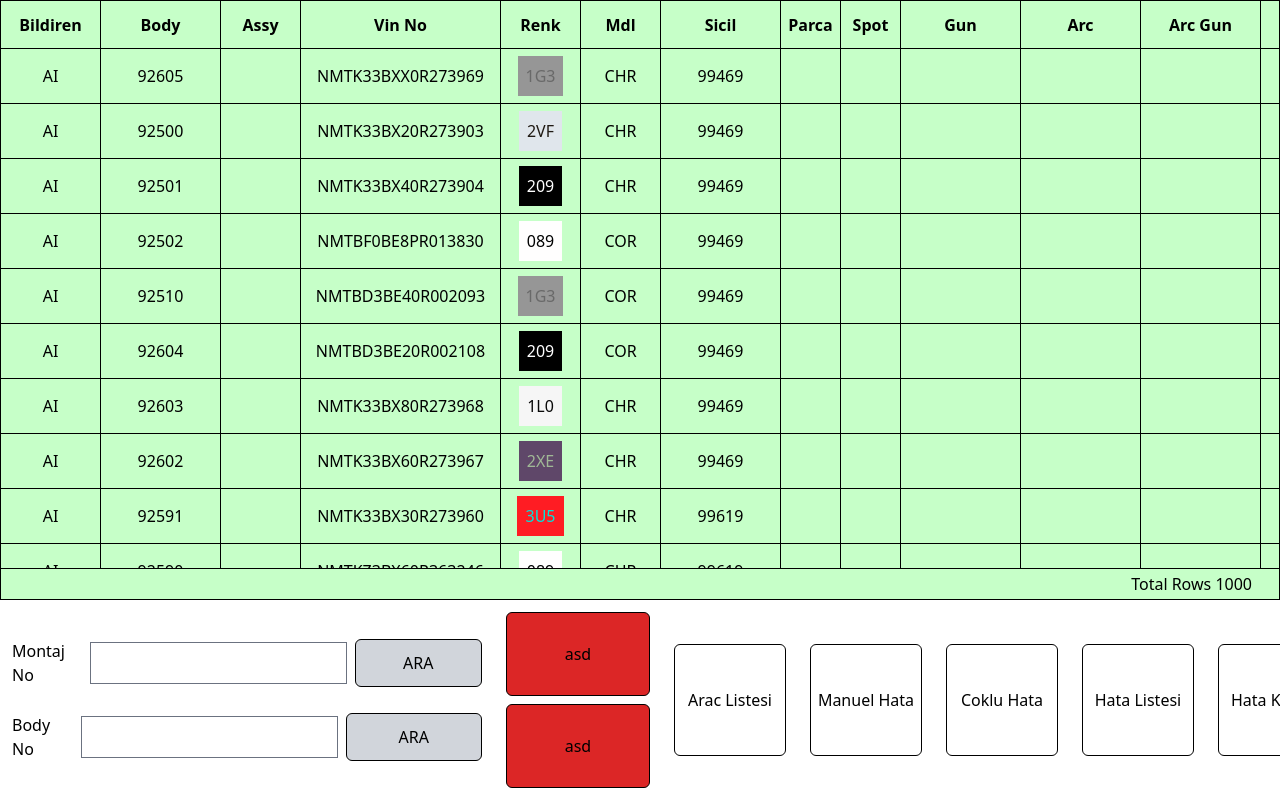
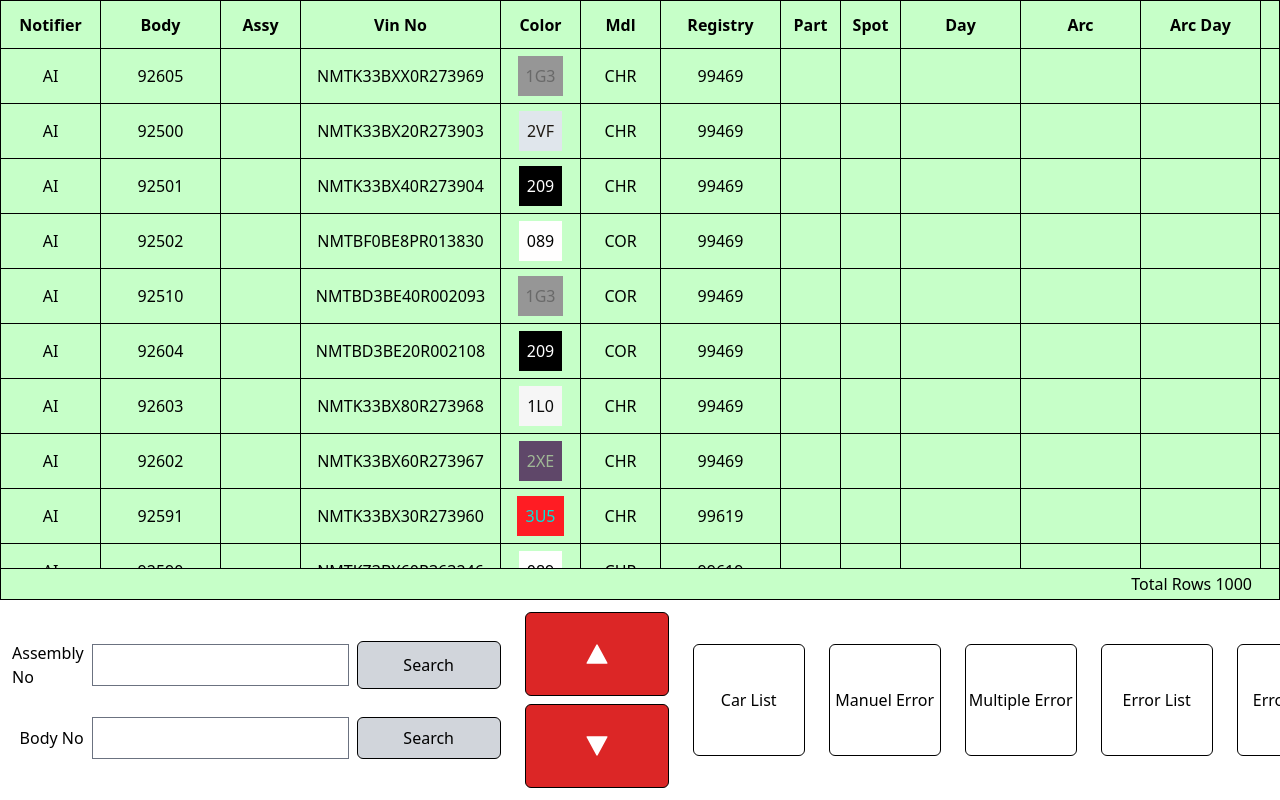
Before and after one commit to batu0b/sau-toyota-frontend, a React (Create React App) app: page /cvqsterminal/defectentry/1/1/errorlist in a window 1280 px wide. Built offline with nearby package versions, Linux system fonts and the light colour scheme; data requests are answered from the project's data file.

Commit message:
Fix lang

```diff
--- a/src/Lang/i18.js
+++ b/src/Lang/i18.js
@@ -20,9 +20,9 @@ i18n
           Alltermianls: "ALL TERMINALS",
           Bychapter: "By Chapter",
           Basedonfilter: "Based on filter",
-          Month: "month",
-          Year: "year",
-          Day: "day",
+          Month: "Month",
+          Year: "Year",
+          Day: "Day",
           Shift: "Shift",
           ShiftR: "R",
           ShiftB: "B",
@@ -34,6 +34,40 @@ i18n
           Login: "Login",
           Close: "Close",
           TerminalList: "Terminal List",
+          ErrorEntryPage: "Error Entry Page",
+          Color: "Color",
+          QuickSave: "Quick Save",
+          SaveAndSkip: "Save And Skip",
+          Search: "Search",
+          ErrorEntry: "Error Entry",
+          TerminalFirstImage: "Terminal First Image",
+          FrequentError: "Frequent Error",
+          Back: "Back",
+          Exit: "Exit",
+          ModelFirstImage: "Model First Image",
+          ErrorList: "Error List",
+          Clear: "Clear",
+          LargeFont: "Large Font",
+          Notifier: "Notifier",
+          Registry: "Registry",
+          Part: "Part",
+          Error: "Error",
+          Hour: "Hour",
+          ErrorType: "Error Type",
+          SubManaging: "Sub Managing",
+          Process: "Process",
+          AskError: "Ask Error",
+          CarList: "Car List",
+          ManuelError: "Manuel Error",
+          MultipleError: "Multiple Error",
+          ErrorCopy: "Error Copy",
+          Cancel: "Cancel",
+          Description: "Description",
+          ErrorManaging: "Error Managing",
+          ErrorClass: "Error Class",
+          ExitDepartment: "Exit Department",
+          RepairType: "Repair Type",
+          RepairMethod: "Repair Method",
         },
       },
       tr: {
@@ -44,9 +78,9 @@ i18n
           Alltermianls: "TÜM TERMİNALLER",
           Bychapter: "Bölüm bazında",
           Basedonfilter: "Filitre bazında",
-          Month: "ay",
-          Year: "yıl",
-          Day: "gün",
+          Month: "Ay",
+          Year: "Yıl",
+          Day: "Gün",
           Shift: "Vardiya",
           ShiftR: "K",
           ShiftB: "M",
@@ -58,6 +92,40 @@ i18n
           Login: "Giriş Yap",
           Close: "Kapat",
           TerminalList: "Terminal Listesi",
+          ErrorEntryPage: "Hata Girişi",
+          Color: "Renk",
+          QuickSave: "Hızlı Kaydet",
+          SaveAndSkip: "Kaydet Ve Gec",
+          Search: "Ara",
+          ErrorEntry: "Hata Kayıt",
+          TerminalFirstImage: "Terminal İlk Resim",
+          FrequentError: "Sık Gelen Hata",
+          Back: "Geri",
+          Exit: "Çıkış",
+          ModelFirstImage: "Model İlk Resim",
+          ErrorList: "Hata Listesi",
+          Clear: "Temizle",
+          LargeFont: "Büyük Font",
+          Notifier: "Bildiren",
+          Registry: "Sicil",
+          Part: "Parça",
+          Error: "Hata",
+          Hour: "Saat",
+          ErrorType: "Hata Türü",
+          SubManaging: "Alt Sorumlu",
+          Process: "İşlem",
+          AskError: "Hata Sor",
+          CarList: "Araç Listesi",
+          ManuelError: "Manuel Hata",
+          MultipleError: "Çoklu Error",
+          ErrorCopy: "Hata Kopya",
+          Cancel: "İptal",
+          Description: "Açılklama",
+          ErrorManaging: "Hata Sorumlusu",
+          ErrorClass: "Hata Sınıfı",
+          ExitDepartment: "Çıkış Departmanı",
+          RepairType: "Tamir Tipi",
+          RepairMethod: "Tamir Metodu",
         },
       },
       ru: {
--- a/src/components/ErrorTable.js
+++ b/src/components/ErrorTable.js
@@ -85,7 +85,6 @@ export default function ErrorTable({ columns, data }) {
       <div className="h-[calc(100%-5rem)]" {...getTableBodyProps()}>
         <AutoSizer style={{ height: "100%" }}>
           {({ height, width }) => {
-            console.log(height);
             return (
               <FixedSizeList
                 height={height}
--- a/src/pages/ErrorEntryPage.js
+++ b/src/pages/ErrorEntryPage.js
@@ -10,6 +10,7 @@ import {
   ImgComponent,
 } from "../components/ErrorEntryComponents";
 import { SnackBarComponent } from "../components/SnackBar";
+import { useTranslation } from "react-i18next";
 
 export default function ErrorEntryPage() {
   const { data, isLoading } = useFetch(`${apiUrl}BoxData`);
@@ -94,6 +95,8 @@ export default function ErrorEntryPage() {
     }
   }, [data]);
 
+  const { t } = useTranslation();
+
   const HandleErrorSave = () => {
     setClicked(true);
     setShow(true);
@@ -114,14 +117,15 @@ export default function ErrorEntryPage() {
                     {" "}
                     <span className="ErrorEntryTopBttn">
                       {" "}
-                      <label>Montaj No</label> {ExampleData.ExampleData.assyNo}
+                      <label>{t("assemblyNo")}</label>{" "}
+                      {ExampleData.ExampleData.assyNo}
                     </span>{" "}
                     <span className="ErrorEntryTopBttn text-white bg-blue-600">
                       {" "}
                       <label>Body No</label> {ExampleData.ExampleData.bodyNo}
                     </span>
                     <span className="uppercase text-black/60 text-xl">
-                      Hata giris ekrani
+                      {t("ErrorEntryPage")}
                     </span>
                   </div>
 
@@ -129,7 +133,7 @@ export default function ErrorEntryPage() {
                     style={{ background: `${ExampleData.ExampleData.bgColor}` }}
                     className={` ErrorEntryTopBttn text-white drop-shadow-lg   `}
                   >
-                    <label>Renk</label>
+                    <label>{t("Color")} </label>
                     {ExampleData.ExampleData.bgColor}
                   </span>
                 </div>
@@ -140,7 +144,7 @@ export default function ErrorEntryPage() {
                     disabled={previousObj.length === 0}
                     onClick={prevClick}
                   >
-                    {"<"} Geri
+                    {"<"} {t("Back")}
                   </button>
                   <button
                     onClick={() =>
@@ -148,23 +152,23 @@ export default function ErrorEntryPage() {
                     }
                     className="ErrorPageBtn"
                   >
-                    Cikis
+                    {t("Exit")}
                   </button>{" "}
                   <button onClick={returnMainObj} className="ErrorPageBtn">
-                    Model Ilk Resmi
+                    {t("ModelFirstImage")}
                   </button>
                   <button
                     onClick={() => navigate("errorlist")}
                     className="ErrorPageBtn"
                   >
-                    Hata Listesi
+                    {t("ErrorList")}
                   </button>
-                  <button className="ErrorPageBtn">Temizle</button>
+                  <button className="ErrorPageBtn">{t("Clear")}</button>
                   <button
                     onClick={() => setLargeFont(true)}
                     className="ErrorPageBtn"
                   >
-                    Buyuk Font
+                    {t("LargeFont")}
                   </button>
                 </span>
               </div>
@@ -199,13 +203,13 @@ export default function ErrorEntryPage() {
                     </div>
                     <div className="flex flex-col gap-4">
                       <button className="ErrorEntrySideBttn text-black/50 border-black/50">
-                        Hizli Kaydet
+                        {t("QuickSave")}
                       </button>
                       <button
                         disabled
                         className="ErrorEntrySideBttn text-black/50 border-black/50 "
                       >
-                        Kaydet Ve gec
+                        {t("SaveAndSkip")}
                       </button>
                       <button
                         onClick={HandleErrorSave}
@@ -216,7 +220,7 @@ export default function ErrorEntryPage() {
                             : ""
                         }`}
                       >
-                        Hata Kayit
+                        {t("ErrorEntry")}
                       </button>
                     </div>
                   </div>
@@ -227,12 +231,14 @@ export default function ErrorEntryPage() {
                       value={ExampleData.ExampleData.assyNo}
                       type="text"
                     />
-                    <button className="ErrorEntrySideBttn">ara</button>
                     <button className="ErrorEntrySideBttn">
-                      terminal ilk resim
+                      {t("Search")}
                     </button>
                     <button className="ErrorEntrySideBttn">
-                      sik gelen hata
+                      {t("TerminalFirstImage")}
+                    </button>
+                    <button className="ErrorEntrySideBttn">
+                      {t("FrequentError")}
                     </button>{" "}
                     <button disabled className="ErrorEntrySideBttn">
                       manifest
@@ -260,14 +266,15 @@ export default function ErrorEntryPage() {
                 {" "}
                 <span className="ErrorEntryTopBttn">
                   {" "}
-                  <label>Montaj No</label> {ExampleData.ExampleData.assyNo}
+                  <label>{t("assemblyNo")}</label>{" "}
+                  {ExampleData.ExampleData.assyNo}
                 </span>{" "}
                 <span className="ErrorEntryTopBttn text-white bg-blue-600">
                   {" "}
                   <label>Body No</label> {ExampleData.ExampleData.bodyNo}
                 </span>
                 <span className="uppercase text-black/60 text-xl">
-                  Hata giris ekrani
+                  {t("ErrorEntryPage")}
                 </span>
               </div>
 
@@ -275,7 +282,7 @@ export default function ErrorEntryPage() {
                 style={{ background: `${ExampleData.ExampleData.bgColor}` }}
                 className={` ErrorEntryTopBttn text-white drop-shadow-lg   `}
               >
-                <label>Renk</label>
+                <label>{t("Color")}</label>
                 {ExampleData.ExampleData.bgColor}
               </span>
               <h1 className="text-red-600 text-xl font-normal">
@@ -298,14 +305,14 @@ export default function ErrorEntryPage() {
                     onClick={() => setLargeFont(false)}
                     className="ErrorEntrySideBttn bg-red-600 text-white"
                   >
-                    Hata Girisi
+                    {t("ErrorEntry")}
                   </button>
                   <input
                     className="p-2 text-xl"
                     value={ExampleData.ExampleData.assyNo}
                     type="text"
                   />
-                  <button className="ErrorEntrySideBttn">Ara</button>
+                  <button className="ErrorEntrySideBttn"> {t("Search")}</button>
                 </div>
               </div>
             </div>
--- a/src/pages/ErrorHandlingPage.js
+++ b/src/pages/ErrorHandlingPage.js
@@ -2,7 +2,12 @@ import React from "react";
 import { useTranslation } from "react-i18next";
 import { useNavigate } from "react-router-dom";
 import ErrorTable from "../components/ErrorTable";
-import { DeleteIco, PencilIco, SaveIco } from "../components/Icons/Index";
+import {
+  DeleteIco,
+  PencilIco,
+  SaveIco,
+  TriangleIco,
+} from "../components/Icons/Index";
 import { apiUrl } from "../db/config";
 import { useFetch } from "../hooks/useFetch";
 
@@ -18,7 +23,7 @@ export default function ErrorHandlingPage() {
   const columns = React.useMemo(
     () => [
       {
-        Header: "Bildiren",
+        Header: t("Notifier"),
         accessor: "depCode",
         width: 100,
       },
@@ -39,7 +44,7 @@ export default function ErrorHandlingPage() {
         width: 200,
       },
       {
-        Header: "Renk",
+        Header: t("Color"),
         accessor: "colorExtCode",
         Cell: ({ value, row, data }) => {
           return (
@@ -61,12 +66,12 @@ export default function ErrorHandlingPage() {
         width: 80,
       },
       {
-        Header: "Sicil",
+        Header: t("Registry"),
         accessor: "localId",
         width: 120,
       },
       {
-        Header: "Parca",
+        Header: t("Part"),
         accessor: "parca",
         width: 60,
       },
@@ -76,7 +81,7 @@ export default function ErrorHandlingPage() {
         width: 60,
       },
       {
-        Header: "Gun",
+        Header: t("Day"),
         accessor: "gun",
       },
       {
@@ -84,34 +89,34 @@ export default function ErrorHandlingPage() {
         accessor: "arc",
       },
       {
-        Header: "Arc Gun",
+        Header: `Arc ${t("Day")}`,
         accessor: "arcgun",
       },
       {
-        Header: "Hata",
+        Header: t("Error"),
         accessor: "hata",
       },
       {
-        Header: "Renk",
+        Header: t("Color"),
         accessor: "renk",
       },
       {
-        Header: "Saat",
+        Header: t("Hour"),
         accessor: "cdate",
         Cell: ({ value }) => {
           return <span>{value.slice(11, 16)}</span>;
         },
       },
       {
-        Header: "h Turu",
+        Header: t("ErrorType"),
         accessor: "defectType",
       },
       {
-        Header: "Hata Sor",
+        Header: t("AskError"),
         accessor: "defrespName",
       },
       {
-        Header: "Alt Sorunmlu",
+        Header: t("SubManaging"),
         accessor: "ALTSORUMLU",
       },
       {
@@ -130,7 +135,7 @@ export default function ErrorHandlingPage() {
         },
       },
       {
-        Header: "Kaydet",
+        Header: t("Save"),
         accessor: "Kaydet",
         Cell: () => {
           return (
@@ -142,11 +147,11 @@ export default function ErrorHandlingPage() {
         },
       },
       {
-        Header: "Islem",
+        Header: t("Process"),
         accessor: "Islem",
         Cell: () => {
           return (
-            <div className="flex justify-between items-center h-full    ">
+            <div className="flex justify-between items-center h-full  w-full   ">
               <DeleteIco className="bg-red-500 text-white basis-2/5  flex " />
               <PencilIco className="bg-red-500 text-white basis-2/5 " />
             </div>
@@ -165,35 +170,35 @@ export default function ErrorHandlingPage() {
         <div className="h-full items-center p-3  flex gap-6  ">
           <span className="flex flex-col  justify-evenly h-full">
             <label className="flex items-center justify-end gap-2">
-              <span>Montaj No</span>
+              <span>{t("assemblyNo")}</span>
               <input type="text" />
-              <button className="bg-gray-300 w-36 h-full rounded-md border border-black ">
-                ARA
+              <button className="bg-gray-300 min-w-[9rem] w-36 h-full rounded-md border border-black ">
+                {t("Search")}
               </button>
             </label>
             <label className="flex items-center justify-end gap-2">
               <span>Body No</span>
               <input type="text" />
-              <button className="bg-gray-300 w-36 h-full rounded-md border border-black ">
-                ARA
+              <button className="bg-gray-300 min-w-[9rem] w-36 h-full rounded-md border border-black ">
+                {t("Search")}
               </button>
             </label>
           </span>
           <span className="flex gap-y-2 flex-col h-full justify-evenly">
-            <button className="bg-red-600 w-36 h-full rounded-md border border-black ">
-              asd
+            <button className="bg-red-600 flex justify-center items-center text-white w-36 h-full rounded-md border border-black ">
+              <TriangleIco />
             </button>
-            <button className="bg-red-600 w-36 h-full rounded-md border border-black ">
-              asd
+            <button className="bg-red-600 text-white w-36 h-full flex justify-center items-center rounded-md border border-black ">
+              <TriangleIco className="rotate-180" />
             </button>
           </span>
-          <button className="ErrorTableBtn">Arac Listesi</button>
-          <button className="ErrorTableBtn ">Manuel Hata</button>
-          <button className="ErrorTableBtn ">Coklu Hata</button>
-          <button className="ErrorTableBtn ">Hata Listesi</button>
-          <button className="ErrorTableBtn ">Hata Kopya</button>
+          <button className="ErrorTableBtn">{t("CarList")}</button>
+          <button className="ErrorTableBtn ">{t("ManuelError")}</button>
+          <button className="ErrorTableBtn ">{t("MultipleError")}</button>
+          <button className="ErrorTableBtn ">{t("ErrorList")}</button>
+          <button className="ErrorTableBtn ">{t("ErrorCopy")}</button>
           <button onClick={() => navigate(-1)} className="ErrorTableBtn">
-            Cikis
+            {t("Exit")}
           </button>
         </div>
       </div>
--- a/src/pages/TerminalPage.js
+++ b/src/pages/TerminalPage.js
@@ -1,4 +1,4 @@
-import React, { useEffect } from "react";
+import React from "react";
 import { useTranslation } from "react-i18next";
 import TerminalTableComponent from "../components/TerminalTable";
 import { apiUrl } from "../db/config";
```
Also changed, not shown: src/components/ErrorEntryComponents/ErrorModalForm.js (+12 -10 lines), src/components/TerminalTable.js (+13 -13 lines), src/hooks/useWindowResize.js (added, +18 -0 lines).
